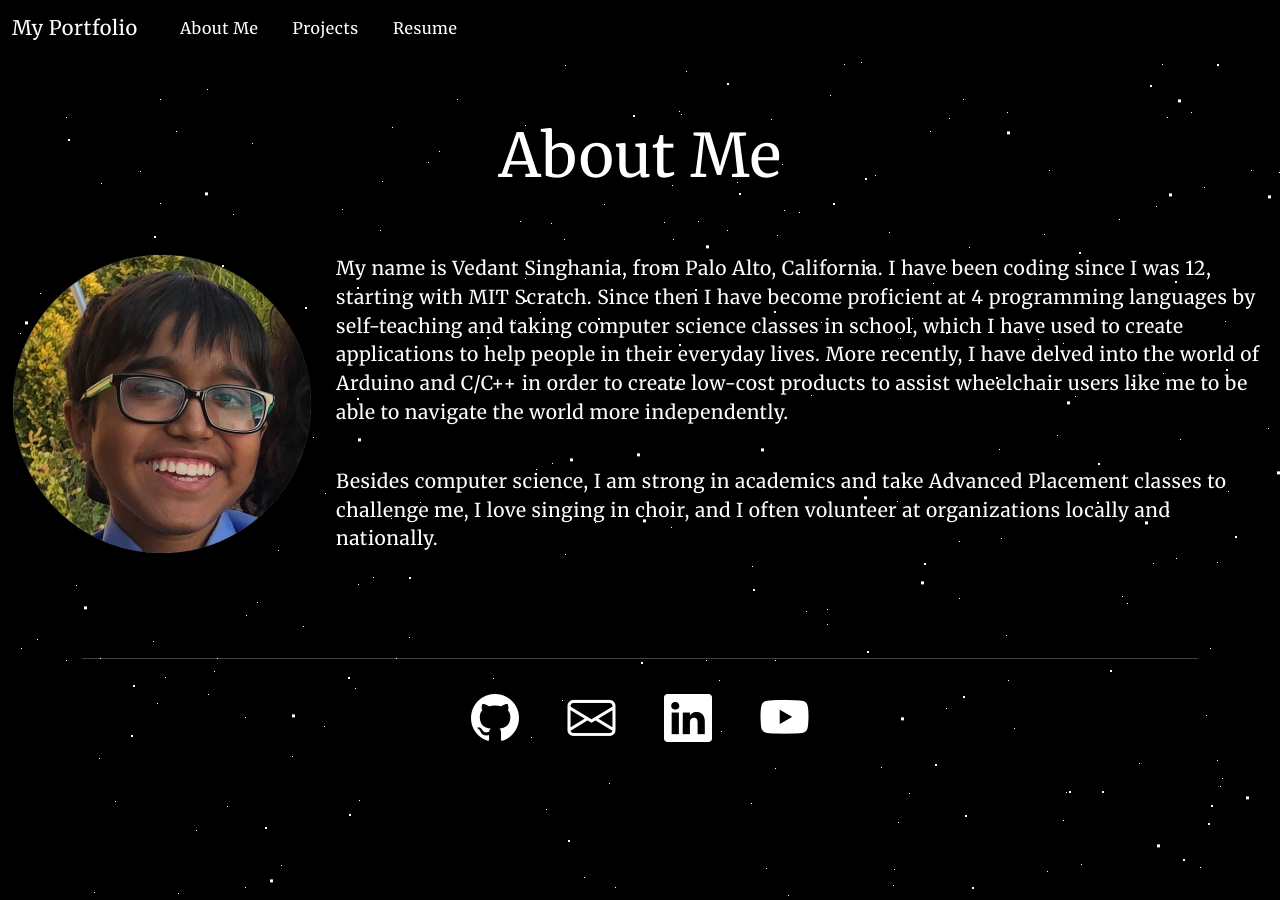
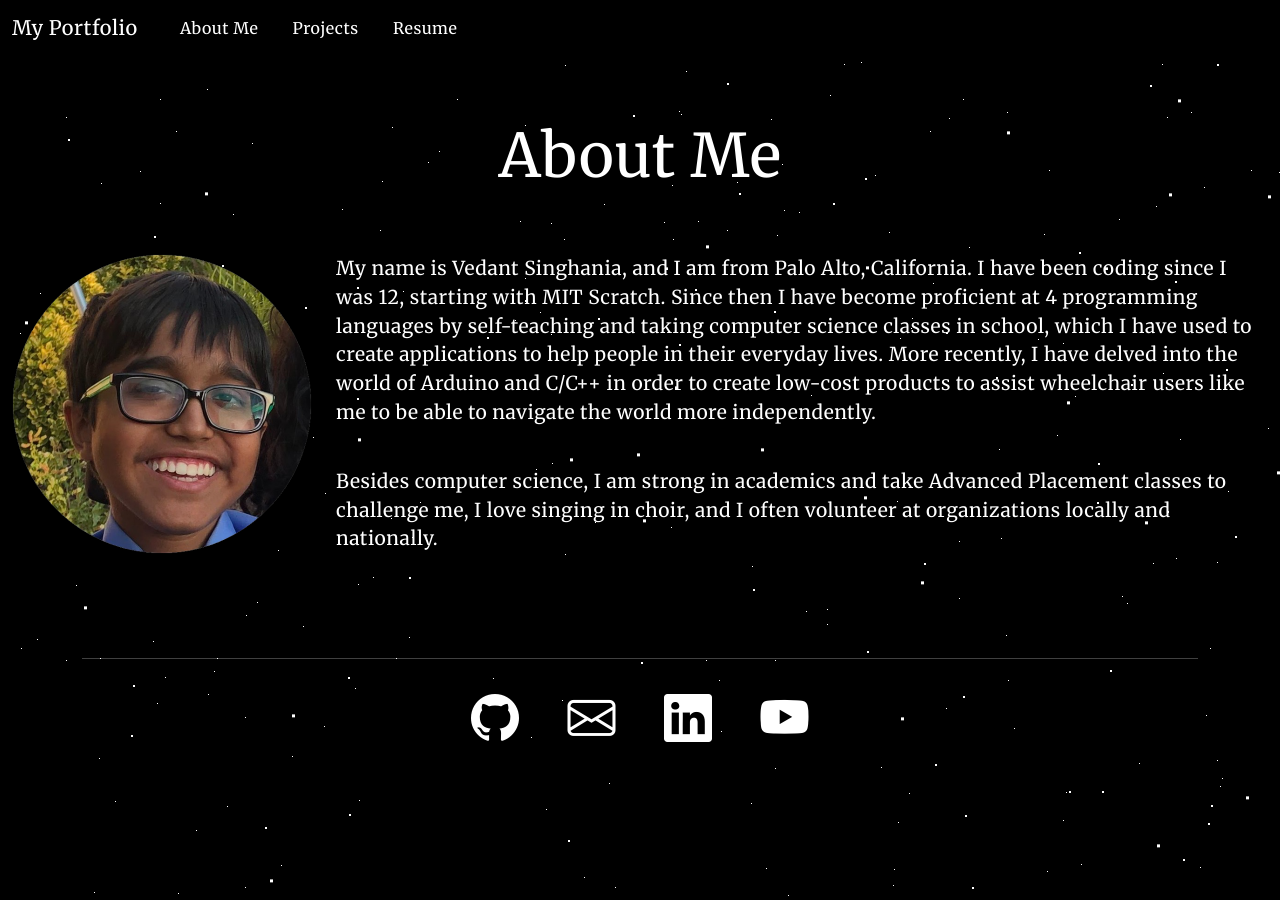
Before and after one commit to raspberri05/personal-website, a Jekyll site: the page built from index.html, in a window 1280 px wide. Built offline with Jekyll 4.4.1, drawn with Linux system fonts in a browser that asks for light colours; nearby versions of some CDN libraries.

Commit message:
Update _config.yml

```diff
--- a/_config.yml
+++ b/_config.yml
@@ -2,15 +2,14 @@ name: "Vedant Singhania"
 
 home:
   about:
-    p1: "My name is Vedant Singhania, from Palo Alto, California. I have been coding since I was 12, starting with MIT Scratch. Since then I have become proficient at 4 programming languages by self-teaching and taking computer science classes in school, which I have used to create applications to help people in their everyday lives. More recently, I have delved into the world of Arduino and C/C++ in order to create low-cost products to assist wheelchair users like me to be able to navigate the world more independently."
+    p1: "My name is Vedant Singhania, and I am from Palo Alto, California. I have been coding since I was 12, starting with MIT Scratch. Since then I have become proficient at 4 programming languages by self-teaching and taking computer science classes in school, which I have used to create applications to help people in their everyday lives. More recently, I have delved into the world of Arduino and C/C++ in order to create low-cost products to assist wheelchair users like me to be able to navigate the world more independently."
     p2: "Besides computer science, I am strong in academics and take Advanced Placement classes to challenge me, I love singing in choir, and I often volunteer at organizations locally and nationally."
 
 projects:
   - name: "Tunestats"
     date: "Spring 2022"
-    description: "An app powered by the Spotify API that shows your your top songs, artists, and recently played songs."
+    description: "An app powered by the Spotify API that shows your top songs, artists, and recently played songs."
     link: "https://tunestats.herokuapp.com"
-    video: "https://tunestats.herokuapp.com/static/media/demo.1a1507546979b0187dcb.png"
   - name: "chairSense"
     date: "Fall 2021"
     description: "For wheelchair users, it can be hard to see what's behind the chair, especially when backing up or turning, which can be dangerous because there is a high potential to hit an object or person. The aim of this project is to solve that problem by creating a low-cost device that can detect obstacles and warn the wheelchair user so they don't hit objects or people."
@@ -20,7 +19,7 @@ projects:
     papername: "View chairSense Research Paper"
   - name: "StockFalafel"
     date: "Summer 2020"
-    description: "Many stock tracking and analysis services often are cluttered and hard to navigate and use, so we wanted to create something clean and simple to use. StockFalafel is an easy-to-use comprehensive stock-tracking app to help investors track stocks, with a customizable watchlist, detailed stock information, and the day’s most important stocks."
+    description: "Many stock tracking and analysis services are often cluttered and hard to navigate and use, so we wanted to create something clean and simple. StockFalafel is an easy-to-use comprehensive stock-tracking app to help investors track stocks, with a customizable watchlist, detailed stock information, and the day’s most important stocks."
     link: "https://github.com/raspberri05/stockfalafel"
   - name: "ChatterBox"
     date: "Spring 2020"
```
